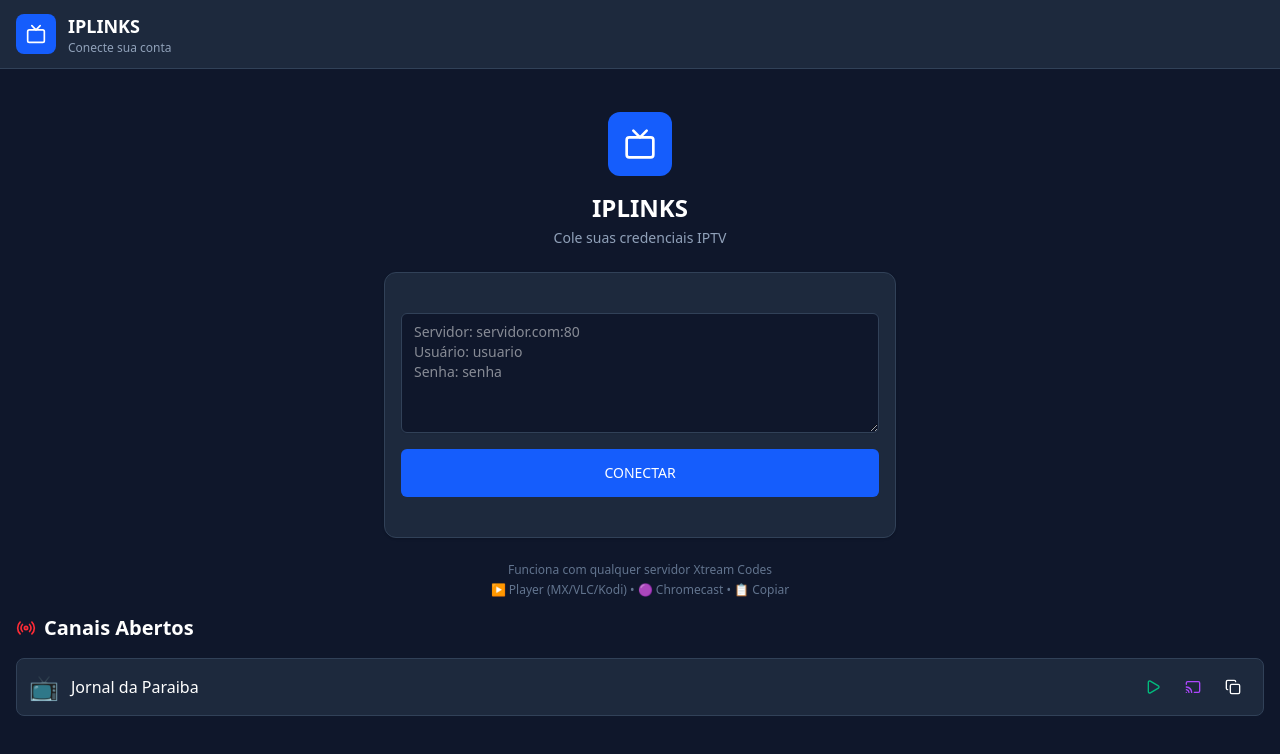
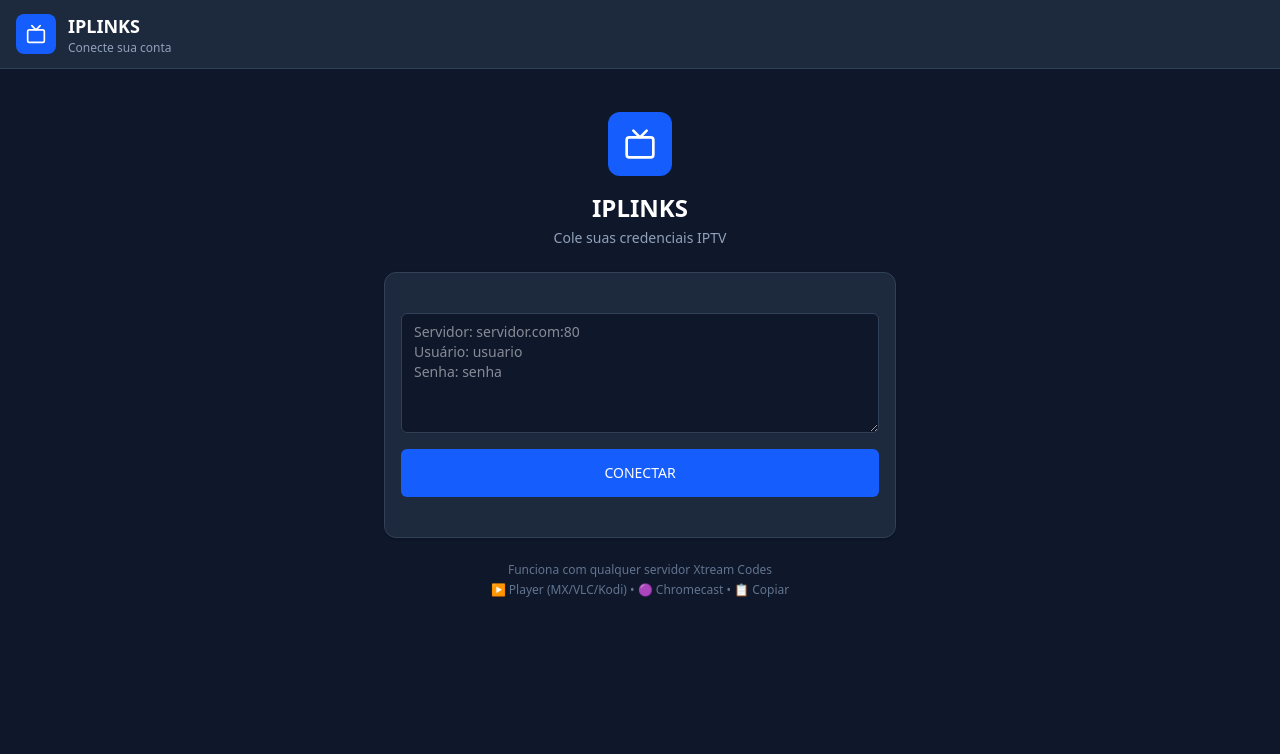
Before and after one commit to Chrispsz/iplinks, a Next.js app: page /simple-player in a window 1280 px wide. Shown: the top 754 px of the page. Built offline with nearby package versions, Linux system fonts and the light colour scheme.

Commit message:
fix: mover canal fixo para seção de categorias, renomear para Campeonato Paraibano

```diff
--- a/src/app/simple-player/page.tsx
+++ b/src/app/simple-player/page.tsx
@@ -367,12 +367,14 @@
           </div>
         )}
 
-        {/* Canais Fixos - Sempre visível */}
-        {!selectedCategory && (
-          <div className="pt-4">
-            <div className="flex items-center gap-2 mb-4">
+        {/* Categorias */}
+        {categories.length > 0 && !selectedCategory && (
+          <div className="pt-4 space-y-6">
+            {/* Campeonato Paraibano - Canal Fixo */}
+            <div>
+              <div className="flex items-center gap-2 mb-3">
                 <Radio className="h-5 w-5 text-red-500" />
-              <h2 className="text-xl font-bold">Canais Abertos</h2>
+                <h2 className="text-lg font-bold">Campeonato Paraibano</h2>
               </div>
               <div className="space-y-2">
                 {FIXED_CHANNELS.map((channel) => (
@@ -418,13 +420,11 @@
                 ))}
               </div>
             </div>
-        )}
 
-        {/* Categorias */}
-        {categories.length > 0 && !selectedCategory && (
-          <div className="pt-4">
-            <div className="flex items-center justify-between mb-4">
-              <h2 className="text-xl font-bold">Categorias ({categories.length})</h2>
+            {/* Categorias IPTV */}
+            <div>
+              <div className="flex items-center justify-between mb-3">
+                <h2 className="text-lg font-bold">Categorias ({categories.length})</h2>
                 {serverUrl && (
                   <span className="text-xs text-slate-500 bg-slate-800 px-2 py-1 rounded">
                     Servidor: {serverUrl.split(':')[0]}
@@ -442,6 +442,7 @@
                     {category.category_name}
                   </Button>
                 ))}
+              </div>
             </div>
           </div>
         )}
```
Lines whose indentation alone changed are shown as unchanged.
